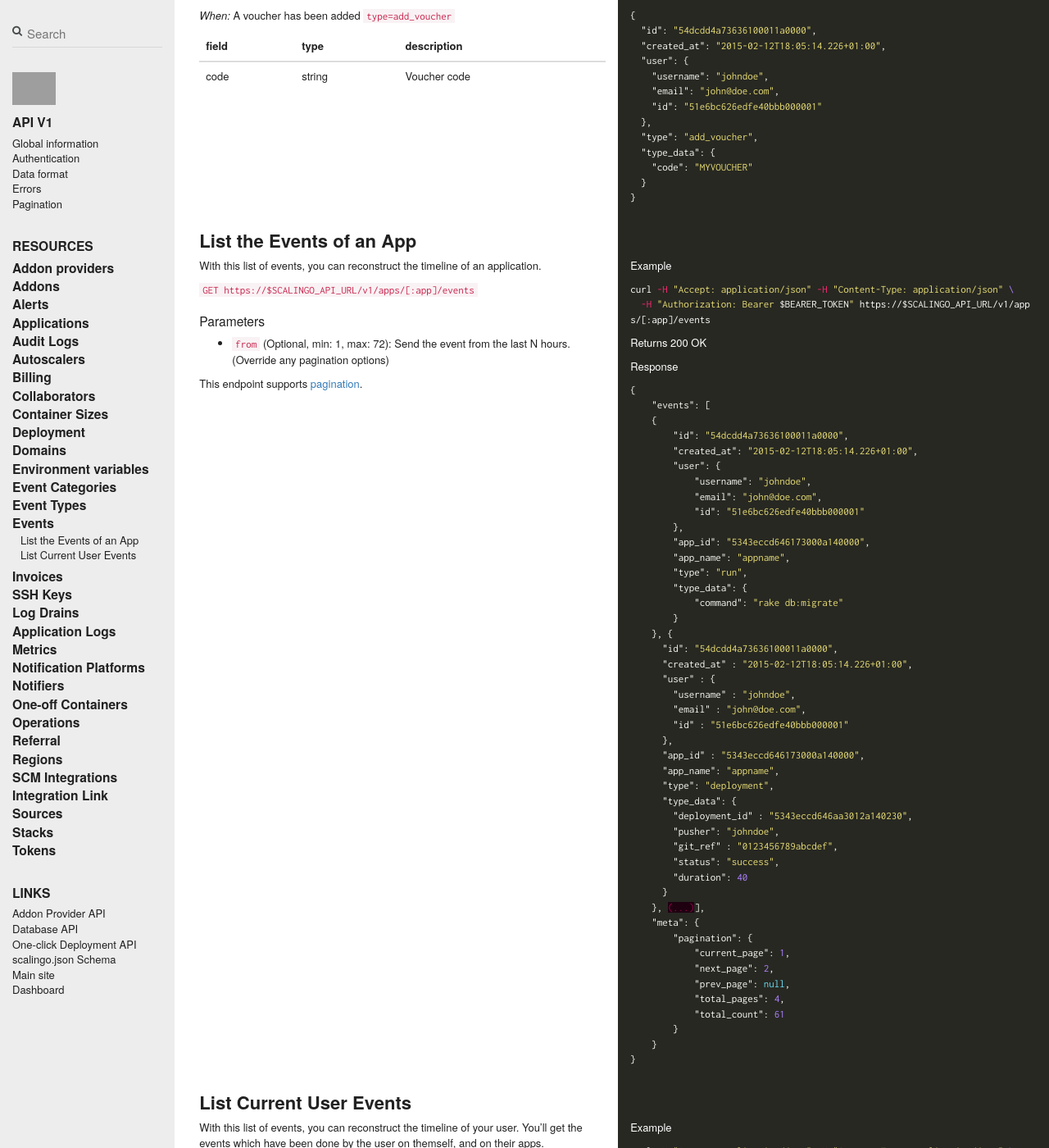
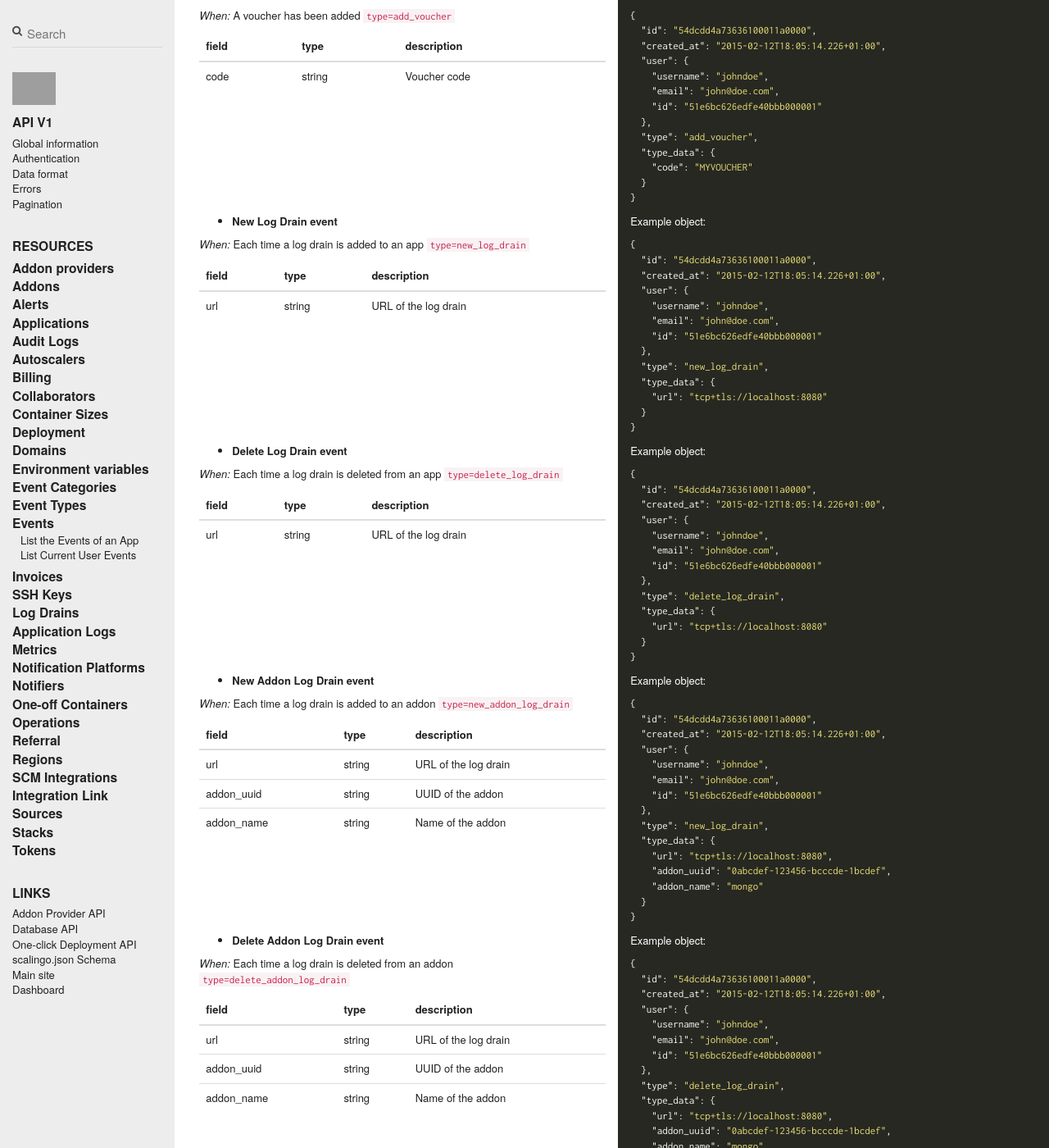
Before and after one commit to jdauphant/developers-documentation, a Jekyll site: the page built from _scalingo_api/events.md, in a window 1280 px wide and 1400 px high, scrolled down 8839 px. Shown: the whole window at 82% size. Built offline with Jekyll 4.4.1, drawn with Linux system fonts in a browser that asks for light colours; nearby versions of some CDN libraries; comment, search, counter and statistics services are not loaded; grey boxes are pictures that could not be loaded.

Commit message:
Add documentation about log drain/addon log drain events

````diff
--- a/_scalingo_api/events.md
+++ b/_scalingo_api/events.md
@@ -963,6 +963,140 @@ Example object:
 
 --- row ---
 
+* **New Log Drain event**
+
+_When:_ Each time a log drain is added to an app
+`type=new_log_drain`
+
+{:.table}
+| field  | type   | description          |
+| -------| ------ | -------------------- |
+| url    | string | URL of the log drain |
+
+||| col |||
+
+Example object:
+
+```json
+{
+  "id": "54dcdd4a73636100011a0000",
+  "created_at": "2015-02-12T18:05:14.226+01:00",
+  "user": {
+    "username": "johndoe",
+    "email": "john@doe.com",
+    "id": "51e6bc626edfe40bbb000001"
+  },
+  "type": "new_log_drain",
+  "type_data": {
+    "url": "tcp+tls://localhost:8080"
+  }
+}
+```
+
+--- row ---
+
+* **Delete Log Drain event**
+
+_When:_ Each time a log drain is deleted from an app
+`type=delete_log_drain`
+
+{:.table}
+| field  | type   | description          |
+| -------| ------ | -------------------- |
+| url    | string | URL of the log drain |
+
+||| col |||
+
+Example object:
+
+```json
+{
+  "id": "54dcdd4a73636100011a0000",
+  "created_at": "2015-02-12T18:05:14.226+01:00",
+  "user": {
+    "username": "johndoe",
+    "email": "john@doe.com",
+    "id": "51e6bc626edfe40bbb000001"
+  },
+  "type": "delete_log_drain",
+  "type_data": {
+    "url": "tcp+tls://localhost:8080"
+  }
+}
+```
+
+--- row ---
+
+* **New Addon Log Drain event**
+
+_When:_ Each time a log drain is added to an addon
+`type=new_addon_log_drain`
+
+{:.table}
+| field      | type   | description          |
+| ---------- | ------ | -------------------- |
+| url        | string | URL of the log drain |
+| addon_uuid | string | UUID of the addon    |
+| addon_name | string | Name of the addon    |
+
+||| col |||
+
+Example object:
+
+```json
+{
+  "id": "54dcdd4a73636100011a0000",
+  "created_at": "2015-02-12T18:05:14.226+01:00",
+  "user": {
+    "username": "johndoe",
+    "email": "john@doe.com",
+    "id": "51e6bc626edfe40bbb000001"
+  },
+  "type": "new_log_drain",
+  "type_data": {
+    "url": "tcp+tls://localhost:8080",
+    "addon_uuid": "0abcdef-123456-bcccde-1bcdef",
+    "addon_name": "mongo"
+  }
+}
+```
+
+--- row ---
+
+* **Delete Addon Log Drain event**
+
+_When:_ Each time a log drain is deleted from an addon
+`type=delete_addon_log_drain`
+
+{:.table}
+| field      | type   | description          |
+| ---------- | ------ | -------------------- |
+| url        | string | URL of the log drain |
+| addon_uuid | string | UUID of the addon    |
+| addon_name | string | Name of the addon    |
+
+||| col |||
+
+Example object:
+
+```json
+{
+  "id": "54dcdd4a73636100011a0000",
+  "created_at": "2015-02-12T18:05:14.226+01:00",
+  "user": {
+    "username": "johndoe",
+    "email": "john@doe.com",
+    "id": "51e6bc626edfe40bbb000001"
+  },
+  "type": "delete_log_drain",
+  "type_data": {
+    "url": "tcp+tls://localhost:8080",
+    "addon_uuid": "0abcdef-123456-bcccde-1bcdef",
+    "addon_name": "mongo"
+  }
+}
+```
+
 ## List the Events of an App
 
 --- row ---
````
